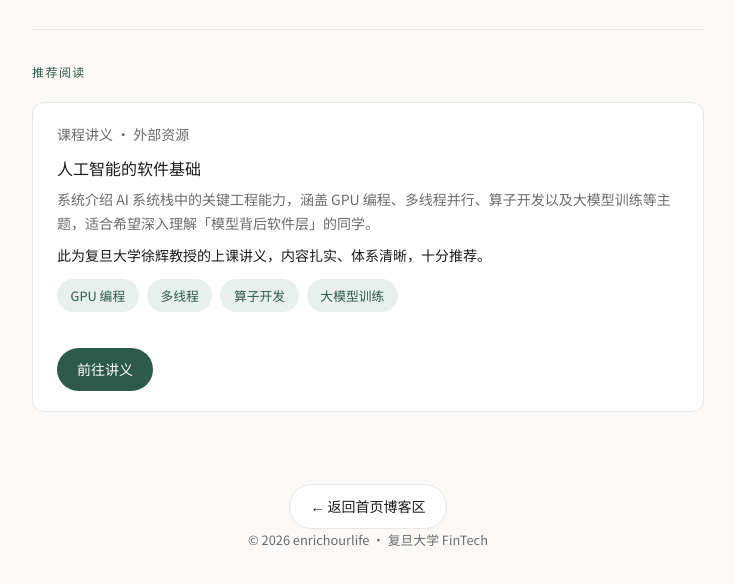
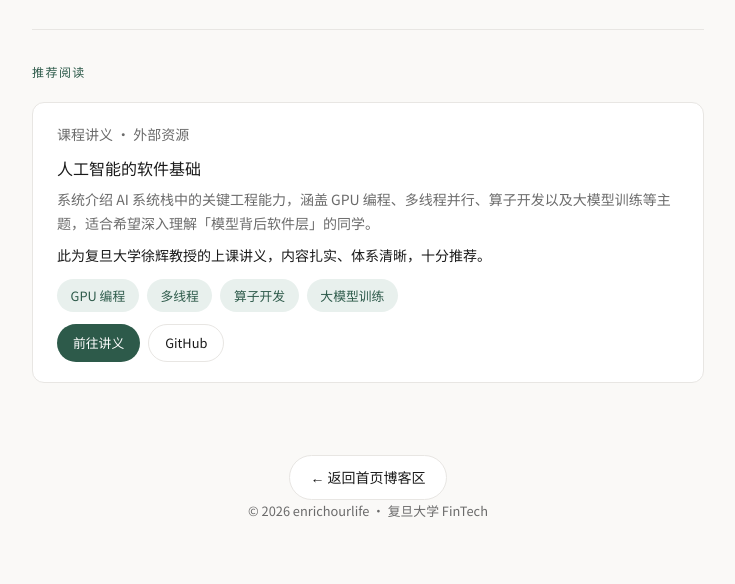
Before and after one commit to enrichourlife/enrichourlife.github.io, a plain HTML site: page ml-notes.html in a window 1280 px wide. Shown: the part 182-766 px from the top of the page, without its empty margins (272-1007 px from the left). Drawn offline with Linux system fonts and the light colour scheme.

Commit message:
Fix AI course links: site and GitHub repo
Co-authored-by: Cursor <cursoragent@cursor.com>

```diff
--- a/ml-notes.html
+++ b/ml-notes.html
@@ -202,7 +202,16 @@
     }
 
     .card-actions {
+      display: flex;
+      gap: 0.5rem;
+      flex-wrap: wrap;
       margin-top: 0.75rem;
+    }
+
+    .card-actions .btn {
+      margin-top: 0;
+      padding: 0.45rem 1rem;
+      font-size: 0.8rem;
     }
 
     .btn-primary {
@@ -296,7 +305,7 @@
         <article class="entry-card">
           <p class="entry-meta">课程讲义 · 外部资源</p>
           <h3>
-            <a href="https://github.com/aisoft-course/aisoft-course.github.io" target="_blank" rel="noopener">人工智能的软件基础</a>
+            <a href="https://aisoft-course.github.io/" target="_blank" rel="noopener">人工智能的软件基础</a>
           </h3>
           <p>
             系统介绍 AI 系统栈中的关键工程能力，涵盖 GPU 编程、多线程并行、算子开发以及大模型训练等主题，适合希望深入理解「模型背后软件层」的同学。
@@ -311,7 +320,8 @@
             <span class="skill-tag">大模型训练</span>
           </div>
           <div class="card-actions">
-            <a href="https://github.com/aisoft-course/aisoft-course.github.io" class="btn btn-primary" target="_blank" rel="noopener">前往讲义</a>
+            <a href="https://aisoft-course.github.io/" class="btn btn-primary" target="_blank" rel="noopener">前往讲义</a>
+            <a href="https://github.com/aisoft-course/aisoft-course.github.io" class="btn btn-outline" target="_blank" rel="noopener">GitHub</a>
           </div>
         </article>
       </div>
```
